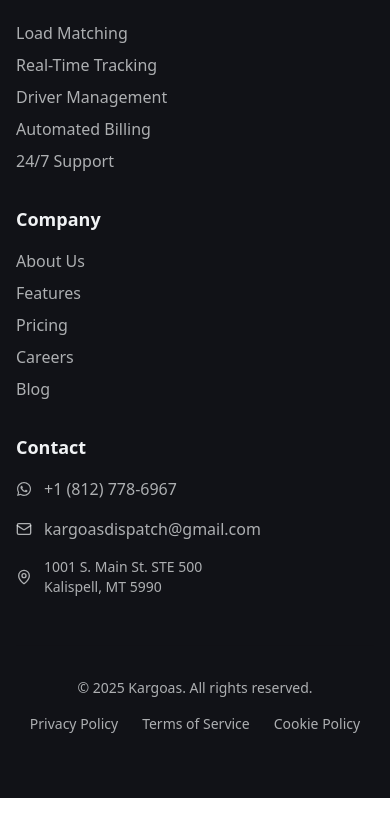
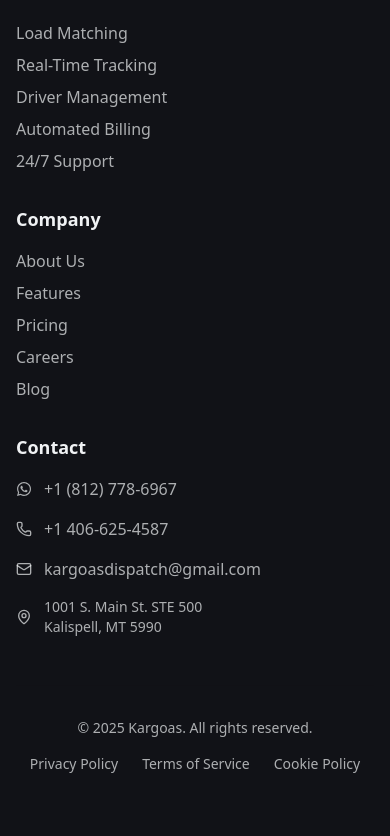
Before and after one commit to KhawajaFashi/truckera, a Next.js app: page / in a window 390 px wide. Shown: the part 7308-8144 px from the top of the page. Before the commit the page ends 8106 px from the top, so only its background shows below. Built offline with nearby package versions, Linux system fonts and the light colour scheme.

Commit message:
Phone Number added

```diff
--- a/components/Footer.tsx
+++ b/components/Footer.tsx
@@ -1,4 +1,4 @@
-import { Linkedin, Twitter, Facebook, Mail, MapPin } from "lucide-react";
+import { Linkedin, Twitter, Facebook, Mail, MapPin, Phone } from "lucide-react";
 import { FaWhatsapp } from 'react-icons/fa';
 import Image from "next/image";
 
@@ -77,6 +77,10 @@
                 <span>+1 (812) 778-6967</span>
               </div>
               <div className="flex items-center space-x-3">
+                <Phone className="w-4 h-4" />
+                <span>+1 406-625-4587</span>
+              </div>
+              <div className="flex items-center space-x-3">
                 <Mail className="w-4 h-4" />
                 <span>kargoasdispatch@gmail.com</span>
               </div>
```
